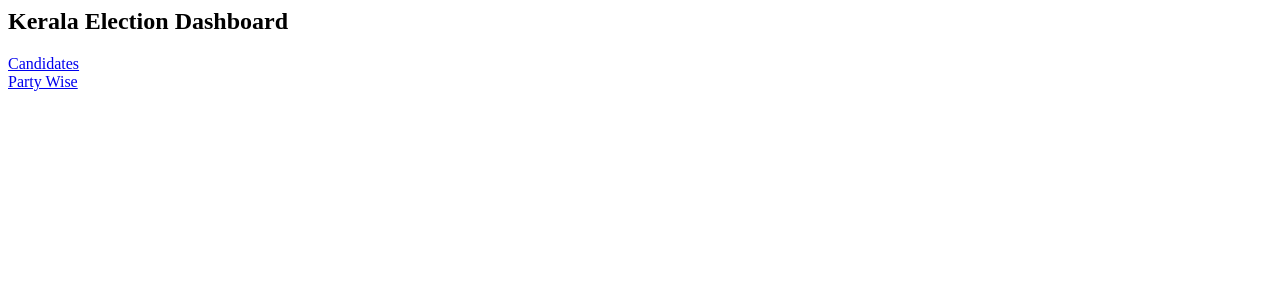
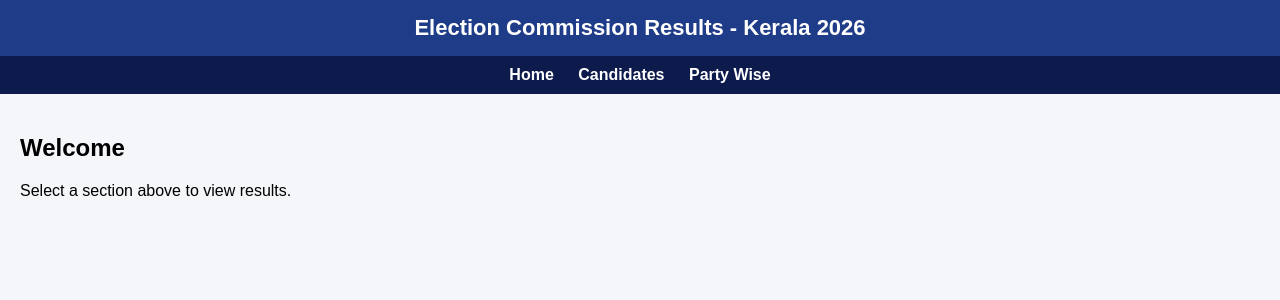
Before and after one commit to shilpamaryvarghese/Election-2026, a Flask app: page / in a window 1280 px wide. Shown: the top 300 px of the page. Run offline with Flask 3, Linux system fonts and the light colour scheme.

Commit message:
Update index.html

```diff
--- a/templates/index.html
+++ b/templates/index.html
@@ -1,4 +1,25 @@
-<h2>Kerala Election Dashboard</h2>
+<!DOCTYPE html>
+<html>
+<head>
+    <title>Kerala Election Results</title>
+    <link rel="stylesheet" href="{{ url_for('static', filename='style.css') }}">
+</head>
+<body>
 
-<a href="/candidates">Candidates</a><br>
-<a href="/partywise">Party Wise</a>
+<div class="header">
+    <h1>Election Commission Results - Kerala 2026</h1>
+</div>
+
+<div class="navbar">
+    <a href="/">Home</a>
+    <a href="/candidates">Candidates</a>
+    <a href="/partywise">Party Wise</a>
+</div>
+
+<div class="container">
+    <h2>Welcome</h2>
+    <p>Select a section above to view results.</p>
+</div>
+
+</body>
+</html>
```
